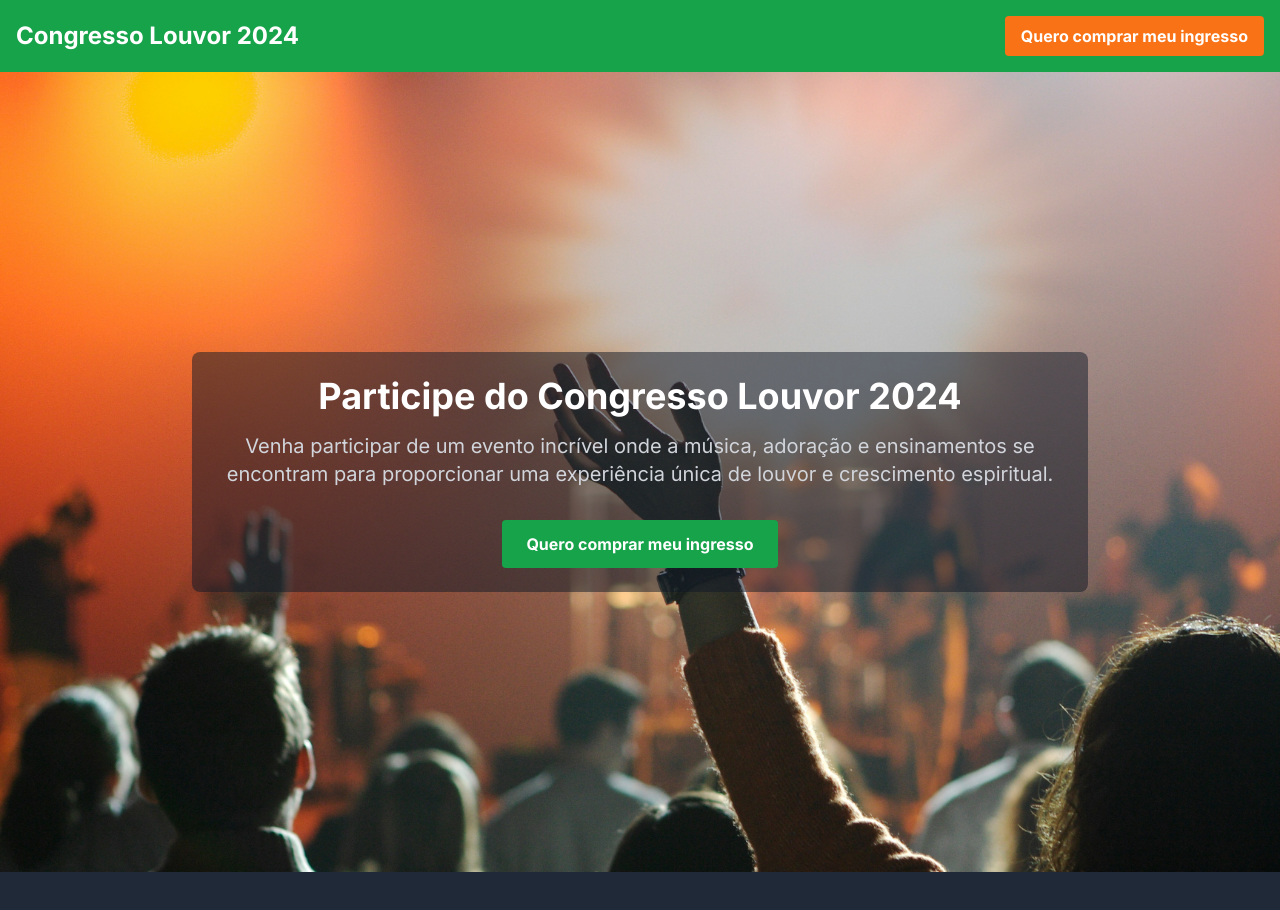
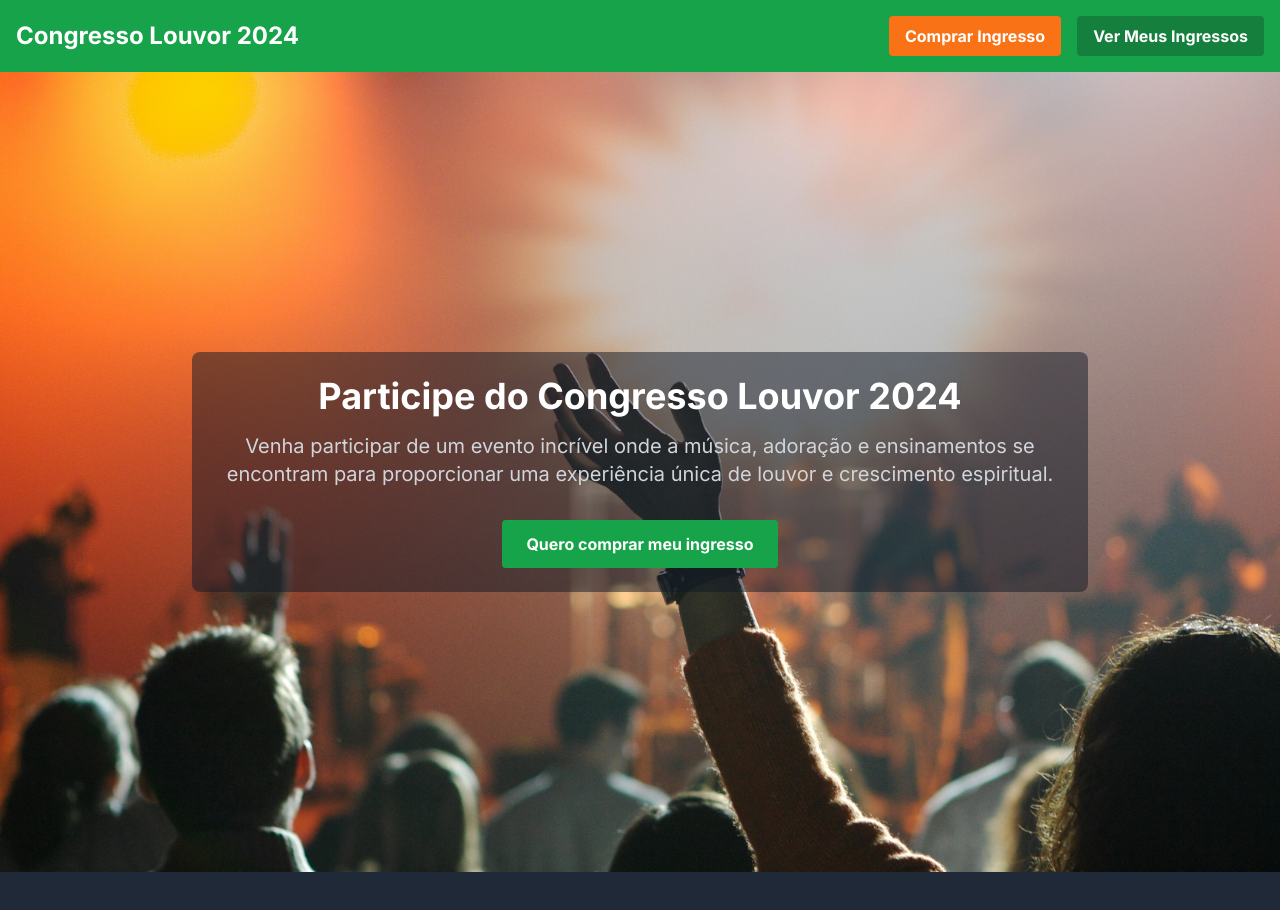
Before and after one commit to antonvinicius/cpl-2024, a Next.js app: page / in a window 1280 px wide. Shown: the top 910 px of the page. Built offline with nearby package versions, Linux system fonts and the light colour scheme.

Commit message:
feat: improve checkout page

```diff
--- a/app/checkout/page.tsx
+++ b/app/checkout/page.tsx
@@ -12,7 +12,10 @@ export default function CheckoutPage() {
   };
 
   return (
-    <div className="min-h-screen bg-gray-900 text-white flex justify-center items-center py-12 px-4">
+    <div className="relative min-h-screen flex justify-center items-center py-12 px-4 overflow-hidden">
+      {/* Fundo animado com tema dark e leves toques de verde */}
+      <div className="absolute inset-0 bg-gradient-to-r from-gray-800 via-gray-900 to-green-800 animate-gradientMove z-0"></div>
+      <div className="relative z-10 text-white flex justify-center items-center ">
         <div className="bg-gray-800 rounded-lg shadow-lg overflow-hidden w-full max-w-5xl flex flex-col md:flex-row">
           {/* Product Details Section */}
           <div className="w-full md:w-1/2 p-6 flex flex-col justify-between">
@@ -126,5 +129,6 @@ export default function CheckoutPage() {
           </div>
         </div>
       </div>
+    </div>
   );
 }
--- a/app/components/Navbar.tsx
+++ b/app/components/Navbar.tsx
@@ -10,6 +10,10 @@ export default function Navbar() {
 
   const handlePurchaseClick = () => {
     router.push("/checkout");
+  };
+
+  const handleViewTicketsClick = () => {
+    router.push("/my-tickets");
   };
 
   const toggleMenu = () => {
@@ -31,12 +35,18 @@ export default function Navbar() {
             )}
           </button>
         </div>
-        <div className={`hidden md:flex md:items-center`}>
+        <div className={`hidden md:flex md:items-center space-x-4`}>
           <button
             onClick={handlePurchaseClick}
             className="bg-orange-500 hover:bg-orange-600 text-xs md:text-sm lg:text-base font-bold py-2 px-3 lg:px-4 rounded whitespace-nowrap"
           >
-            Quero comprar meu ingresso
+            Comprar Ingresso
+          </button>
+          <button
+            onClick={handleViewTicketsClick}
+            className="bg-green-700 hover:bg-green-500 text-xs md:text-sm lg:text-base font-bold py-2 px-3 lg:px-4 rounded whitespace-nowrap"
+          >
+            Ver Meus Ingressos
           </button>
         </div>
       </div>
@@ -50,9 +60,14 @@ export default function Navbar() {
             onClick={handlePurchaseClick}
             className="w-full mt-2 text-center bg-orange-500 hover:bg-orange-600 text-xs md:text-sm lg:text-base font-bold py-2 px-3 lg:px-4 rounded whitespace-nowrap"
           >
-            Quero comprar meu ingresso
+            Comprar Ingresso
           </button>
-          {/* Adicione outros itens de menu aqui se houver */}
+          <button
+            onClick={handleViewTicketsClick}
+            className="w-full mt-2 text-center bg-green-700 hover:bg-green-500 text-xs md:text-sm lg:text-base font-bold py-2 px-3 lg:px-4 rounded whitespace-nowrap"
+          >
+            Ver Meus Ingressos
+          </button>
         </div>
       </div>
     </nav>
--- a/app/globals.css
+++ b/app/globals.css
@@ -5,3 +5,20 @@
 html {
   scroll-behavior: smooth;
 }
+
+@keyframes gradientMove {
+  0% {
+    background-position: 0% 50%;
+  }
+  50% {
+    background-position: 100% 50%;
+  }
+  100% {
+    background-position: 0% 50%;
+  }
+}
+
+.animate-gradientMove {
+  background-size: 200% 200%;
+  animation: gradientMove 8s ease infinite;
+}
```
Lines whose indentation alone changed are shown as unchanged.
